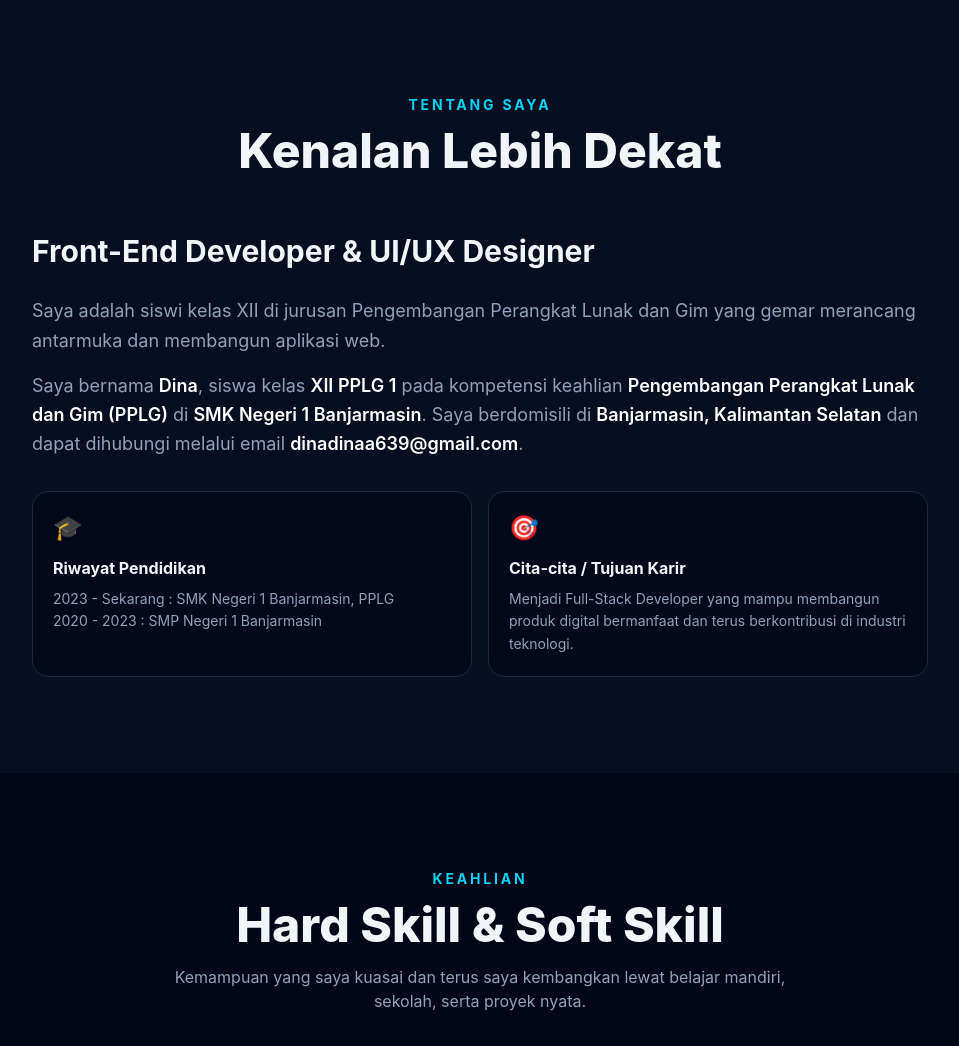
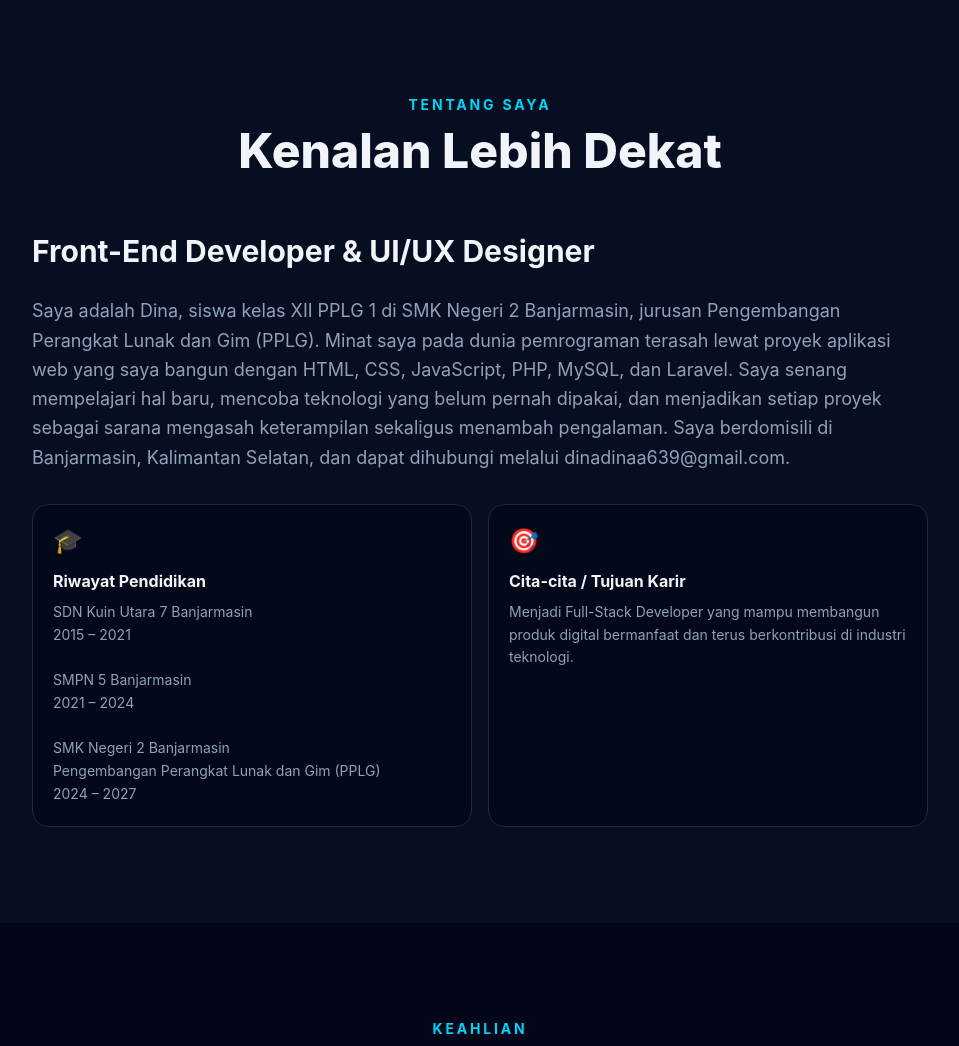
Before and after one commit to dina-aja/portfolio-dina, a Laravel app: page / in a window 1280 px wide. Shown: the part 801-1847 px from the top of the page, without its empty margins (160-1119 px from the left). Run offline with Laravel 12, Linux system fonts and the light colour scheme; data comes from the database, SQL or seed files in the repository.

Commit message:
Perbarui narasi Tentang Saya dan riwayat pendidikan sesuai data baru

```diff
--- a/config/portfolio.php
+++ b/config/portfolio.php
@@ -12,14 +12,14 @@ return [
         'nickname' => ['label' => 'Nama Panggilan', 'type' => 'text', 'group' => 'Profil', 'default' => 'Dina'],
         'class' => ['label' => 'Kelas', 'type' => 'text', 'group' => 'Profil', 'default' => 'XII PPLG 1'],
         'competency' => ['label' => 'Kompetensi Keahlian', 'type' => 'text', 'group' => 'Profil', 'default' => 'Pengembangan Perangkat Lunak dan Gim (PPLG)'],
-        'school' => ['label' => 'Sekolah', 'type' => 'text', 'group' => 'Profil', 'default' => 'SMK Negeri 1 Banjarmasin'],
+        'school' => ['label' => 'Sekolah', 'type' => 'text', 'group' => 'Profil', 'default' => 'SMK Negeri 2 Banjarmasin'],
         'location' => ['label' => 'Lokasi', 'type' => 'text', 'group' => 'Profil', 'default' => 'Banjarmasin, Kalimantan Selatan'],
         'avatar' => ['label' => 'Foto Profil (path di public/)', 'type' => 'text', 'group' => 'Profil', 'default' => 'images/dina.jpg'],
         'hero_badge' => ['label' => 'Teks Sapaan Beranda', 'type' => 'text', 'group' => 'Beranda', 'default' => 'Selamat Datang di Portfolio Saya'],
         'tagline' => ['label' => 'Tagline / Role', 'type' => 'text', 'group' => 'Beranda', 'default' => 'Front-End Developer & UI/UX Designer'],
         'hero_description' => ['label' => 'Deskripsi Singkat / Personal Branding', 'type' => 'textarea', 'group' => 'Beranda', 'default' => 'Saya adalah siswi PPLG yang antusias membangun website modern, responsif, dan mudah digunakan. Saya suka belajar teknologi baru dan terus berlatih lewat proyek nyata.'],
-        'about_biodata' => ['label' => 'Biodata Singkat', 'type' => 'textarea', 'group' => 'Tentang Saya', 'default' => 'Saya adalah siswi kelas XII di jurusan Pengembangan Perangkat Lunak dan Gim yang gemar merancang antarmuka dan membangun aplikasi web.'],
-        'education' => ['label' => 'Riwayat Pendidikan', 'type' => 'textarea', 'group' => 'Tentang Saya', 'default' => "2023 - Sekarang : SMK Negeri 1 Banjarmasin, PPLG\n2020 - 2023 : SMP Negeri 1 Banjarmasin"],
+        'about_biodata' => ['label' => 'Biodata Singkat', 'type' => 'textarea', 'group' => 'Tentang Saya', 'default' => 'Saya adalah Dina, siswa kelas XII PPLG 1 di SMK Negeri 2 Banjarmasin, jurusan Pengembangan Perangkat Lunak dan Gim (PPLG). Minat saya pada dunia pemrograman terasah lewat proyek aplikasi web yang saya bangun dengan HTML, CSS, JavaScript, PHP, MySQL, dan Laravel. Saya senang mempelajari hal baru, mencoba teknologi yang belum pernah dipakai, dan menjadikan setiap proyek sebagai sarana mengasah keterampilan sekaligus menambah pengalaman. Saya berdomisili di Banjarmasin, Kalimantan Selatan, dan dapat dihubungi melalui dinadinaa639@gmail.com.'],
+        'education' => ['label' => 'Riwayat Pendidikan', 'type' => 'textarea', 'group' => 'Tentang Saya', 'default' => "SDN Kuin Utara 7 Banjarmasin\n2015 – 2021\n\nSMPN 5 Banjarmasin\n2021 – 2024\n\nSMK Negeri 2 Banjarmasin\nPengembangan Perangkat Lunak dan Gim (PPLG)\n2024 – 2027"],
         'interests' => ['label' => 'Minat & Bidang Teknologi', 'type' => 'textarea', 'group' => 'Tentang Saya', 'default' => "Front-End Development (HTML, CSS, JavaScript)\nLaravel & Tailwind CSS\nUI/UX Design dengan Figma\nDatabase & API"],
         'organization' => ['label' => 'Pengalaman Organisasi / Kepanitiaan', 'type' => 'textarea', 'group' => 'Tentang Saya', 'default' => "Anggota OSIS SMK Negeri 1 Banjarmasin\nPanitia Hari Ulang Tahun Sekolah"],
         'plk' => ['label' => 'Pengalaman PLK', 'type' => 'textarea', 'group' => 'Tentang Saya', 'default' => "Praktik Lapangan Kerja di bidang pengembangan web, membantu pembuatan dan pemeliharaan website instansi."],
--- a/resources/views/welcome.blade.php
+++ b/resources/views/welcome.blade.php
@@ -155,20 +155,9 @@
                 {{ $settings['tagline'] }}
             </h3>
 
-            <!-- Narasi biodata digabung dengan data profil yang dahulu tampil sebagai 6 kotak -->
-            <div class="space-y-4 text-slate-600 dark:text-slate-400 leading-relaxed text-lg">
+            <!-- Narasi utama. Seluruh identitas sudah disatuikan di sini agar tidak duplikat. -->
+            <div class="text-slate-600 dark:text-slate-400 leading-relaxed text-lg">
                 <p>{!! nl2br(e($settings['about_biodata'])) !!}</p>
-                <p>
-                    Saya bernama
-                    <strong class="font-semibold text-slate-900 dark:text-white">{{ $settings['full_name'] }}</strong>,
-                    siswa kelas <strong class="font-semibold text-slate-900 dark:text-white">{{ $settings['class'] }}</strong>
-                    pada kompetensi keahlian
-                    <strong class="font-semibold text-slate-900 dark:text-white">{{ $settings['competency'] }}</strong>
-                    di <strong class="font-semibold text-slate-900 dark:text-white">{{ $settings['school'] }}</strong>.
-                    Saya berdomisili di <strong class="font-semibold text-slate-900 dark:text-white">{{ $settings['location'] }}</strong>
-                    dan dapat dihubungi melalui email
-                    <strong class="font-semibold text-slate-900 dark:text-white">{{ $settings['email'] }}</strong>.
-                </p>
             </div>
 
             <!-- Dua kotak tersisa ditempatkan di bawah narasi -->
```
Also changed, not shown: database/migrations/2026_11_19_000003_update_about_and_education_settings.php (added).
